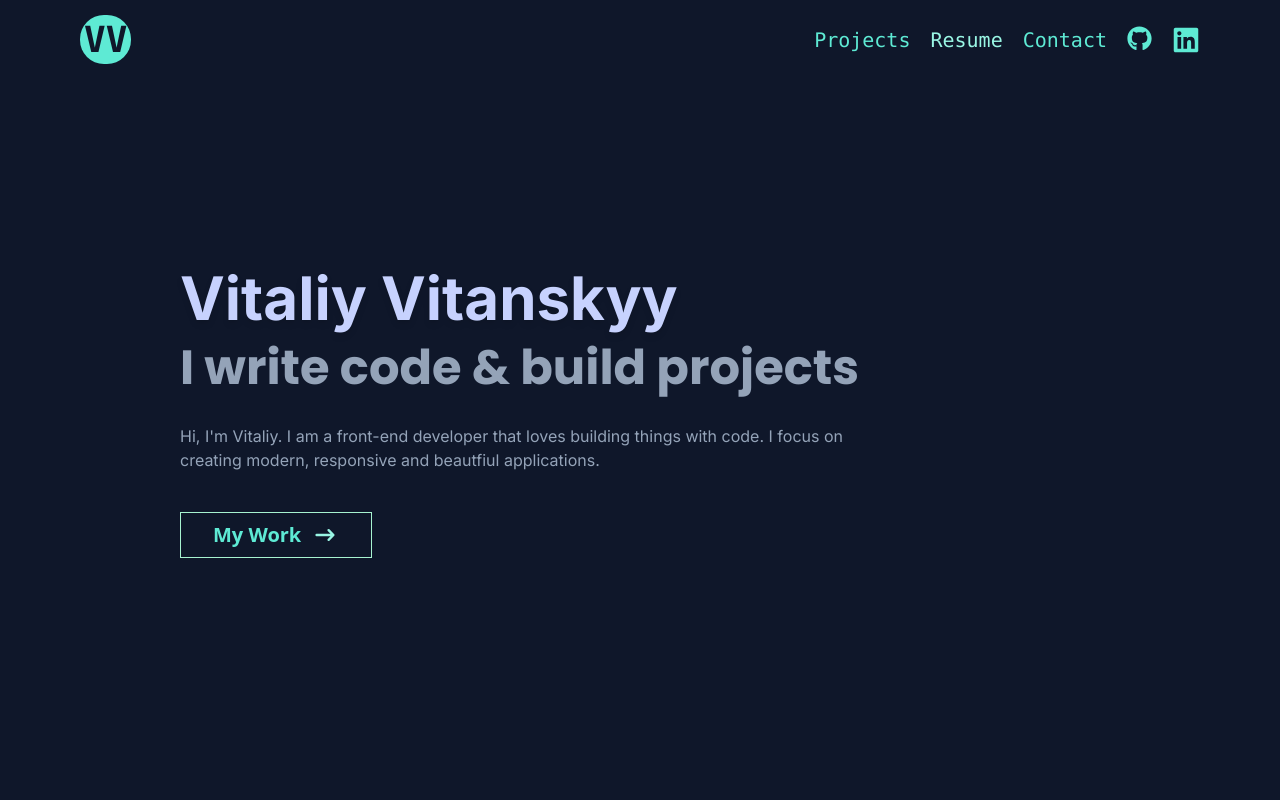
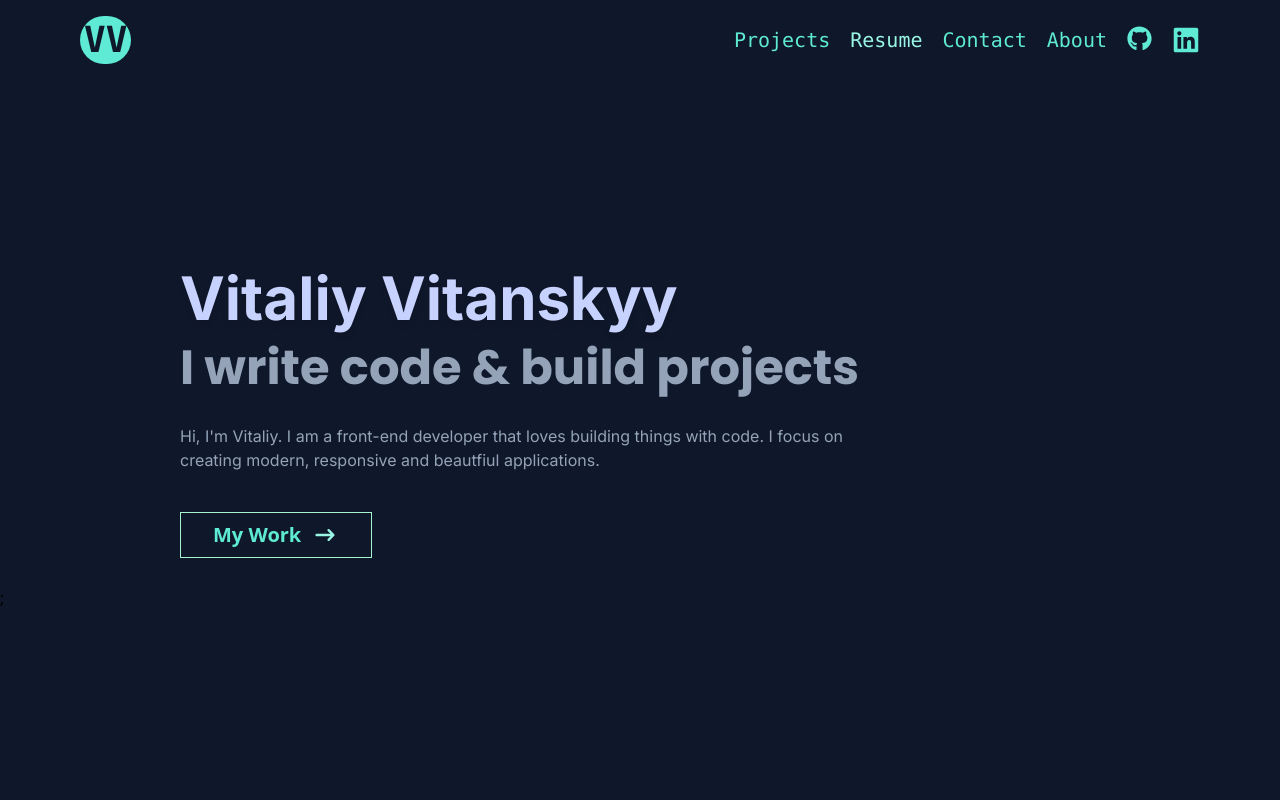
Before and after one commit to VitaliyV22/portfolio-v2, a React (Vite) app: page / in a window 1280 px wide. Shown: the top 800 px of the page. Built offline with nearby package versions, Linux system fonts and the light colour scheme.

Commit message:
added animations with framer-motion

```diff
--- a/package.json
+++ b/package.json
@@ -10,6 +10,7 @@
     "preview": "vite preview"
   },
   "dependencies": {
+    "framer-motion": "^11.0.20",
     "localforage": "^1.10.0",
     "match-sorter": "^6.3.4",
     "react": "^18.2.0",
--- a/src/components/About/About.jsx
+++ b/src/components/About/About.jsx
@@ -5,6 +5,7 @@ import Tailwind from "../../assets/tailwind.png";
 import react from "../../assets/react.png";
 import Js from "../../assets/icons8-javascript-480.png";
 import NextJs from "../../assets/next-js.svg";
+import { motion } from "framer-motion";
 
 export const About = () => {
   const skills = [
@@ -17,39 +18,32 @@ export const About = () => {
   ];
 
   return (
-    <div>
-      <div className="lg:h-[70rem]  mx-auto px-4 lg:flex items-center justify-center gap-20">
+<div id="about">
+  <div className="lg:h-[70rem] mx-auto px-4 lg:flex items-center justify-center gap-20">
     <div className="lg:flex flex-col h-auto lg:w-1/2 justify-center items-start gap-3">
-          <h2 className="text-4xl my-5 font-bold">About Me</h2>
+      <motion.h2 initial={{ opacity: 0, x: -100 }} animate={{ opacity: 1, x: 0 }} transition={{ delay: 0.2, duration: 0.5 }} className="text-4xl my-5 font-bold">About Me</motion.h2>
       <div className="lg:flex flex-col gap-5">
-            <div>
+        <motion.div initial={{ opacity: 0, x: -100 }} animate={{ opacity: 1, x: 0 }} transition={{ delay: 0.4, duration: 0.5 }} >
           <p className=" max-w-[700px]">
-                I bring a distinctive perspective to front-end software
-                development, having transitioned from a
+            I bring a distinctive perspective to front-end software development, having transitioned from a
             <span className="text-teal-200">
-                  robust background in banking to cultivate a passion for
-                  coding.
+              robust background in banking to cultivate a passion for coding.
             </span>
           </p>
-            </div>
-            <div>
+        </motion.div>
+        <motion.div initial={{ opacity: 0, x: -100 }} animate={{ opacity: 1, x: 0 }} transition={{ delay: 0.6, duration: 0.5 }} >
           <p className="py-8 max-w-[700px]">
-                My proficiency in analytical thinking, and experience in the
-                financial sector, complements my creative process in designing
-                <span className="text-teal-200">seamless user experiences</span>
-                . I am committed to continuous improvement and the learning of
-                new technologies.
+            My proficiency in analytical thinking, and experience in the financial sector, complements my creative process in designing
+            <span className="text-teal-200">seamless user experiences</span>. I am committed to continuous improvement and the learning of new technologies.
           </p>
-            </div>
-            <div>
+        </motion.div>
+        <motion.div initial={{ opacity: 0, x: -100 }} animate={{ opacity: 1, x: 0 }} transition={{ delay: 0.8, duration: 0.5 }} >
           <p>
             <span className="text-teal-200">
               When I'm not looking at the screen
-                </span>
-                , I devote my free time to music production, working out, and
-                playing Catan with my friends.
+            </span>, I devote my free time to music production, working out, and playing Catan with my friends.
           </p>
-            </div>
+        </motion.div>
       </div>
     </div>
     <div
@@ -67,15 +61,9 @@ export const About = () => {
               target="_blank"
               rel="noopener noreferrer"
             >
-                  <img
-                    src={skill.Image}
-                    alt={skill.name}
-                    className="w-10 mx-auto transition hover:translate-x-3"
-                  />
+              <motion.img initial={{ opacity: 0, x: -100 }} animate={{ opacity: 1, x: 0 }} transition={{ delay: index * 0.1 + 1, duration: 0.8 }} src={skill.Image} alt={skill.name} className="w-10 mx-auto transition hover:translate-x-3" />
             </div>
-                <li className="text-teal-200 font-inter font-bold px-5">
-                  {skill.name}
-                </li>
+            <motion.li initial={{ opacity: 0, x: -100 }} animate={{ opacity: 1, x: 0 }} transition={{ delay: index * 0.1 + 1, duration: 0.8 }} className="text-teal-200 font-inter font-bold px-5">{skill.name}</motion.li>
           </ul>
         ))}
       </div>
--- a/src/components/Contact/Contact.jsx
+++ b/src/components/Contact/Contact.jsx
@@ -23,7 +23,7 @@ export const Contact = () => {
           Say hello
         </a>
       </div>
-      <div className="flex gap-2 w-auto mt-5 items-center justify-center  ">
+      <div className="flex gap-5 pt-5 w-auto mt-5 items-center justify-center  ">
         <div>
           {" "}
           <Link className="cursor-pointer" to="navbar"
--- a/src/components/Header/Header.jsx
+++ b/src/components/Header/Header.jsx
@@ -1,6 +1,7 @@
 import React, { useState } from "react";
 import { FaBars, FaTimes, FaGithub, FaLinkedin } from "react-icons/fa";
 import { Link } from "react-scroll";
+import { motion } from "framer-motion";
 
 export const Header = () => {
   const [nav, setNav] = useState(false);
@@ -9,20 +10,27 @@ export const Header = () => {
   return (
     <div
       id="navbar"
-      className="w-full h-[80px] lg:flex items-center font-mono justify-between px-20 "
+      className="w-full  h-[80px] lg:flex items-center font-mono justify-between px-20 "
     >
       {/* menu */}
-
-      <div className="hidden  lg:flex items-center font-mono gap-5  lg:w-full  h-auto">
-        <Link to="home" smooth={true} duration={500}>
-          <a className="z-200 text-4xl font-bold bg-teal-300 rounded-3xl p-1 cursor-pointer transition duration-300 ease-in-out transform text-slate-900 hover:scale-100 ">
-            VV
-          </a>
-        </Link>
-      </div>
-      <div className="lg:flex hidden gap-5 text-xl">
+      <motion.div
+        initial={{ opacity: 0, x: 100 }}
+        animate={{ opacity: 1, x: 0 }}
+        transition={{ duration: 0.5 }}
+        className="hidden lg:flex items-center font-mono gap-5 lg:w-full h-auto"
+      >
+        <div className="z-200 text-4xl font-bold bg-teal-300 rounded-3xl p-1  transition duration-300 ease-in-out transform text-slate-900 hover:scale-100 ">
+          VV
+        </div>
+      </motion.div>
+      <motion.div
+        initial={{ opacity: 0, x: 100 }}
+        animate={{ opacity: 1, x: 0 }}
+        transition={{ duration: 0.5, delay: 0.2 }}
+        className="lg:flex hidden gap-5 text-xl"
+      >
         <Link
-          to="/work"
+          to="work"
           smooth={true}
           duration={500}
           className="text-teal-200 z-200  transition duration-300 ease-in-out transform cursor-pointer   hover:scale-100 "
@@ -38,17 +46,24 @@ export const Header = () => {
           Resume
         </a>
         <Link
-          to="/contact"
+          to="contact"
           smooth={true}
           duration={500}
           className="text-teal-200  z-200  transition duration-300 ease-in-out transform cursor-pointer    hover:scale-100 "
         >
           <a>Contact</a>
         </Link>
+        <Link
+          to="about"
+          smooth={true}
+          duration={500}
+          className="text-teal-200  z-200  transition duration-300 ease-in-out transform cursor-pointer    hover:scale-100 "
+        >
+          <a>About</a>
+        </Link>
         <a
           className="hover:text-white   text-teal-300"
-          href="https://github.com/VitaliyV22
-      "
+          href="https://github.com/VitaliyV22"
           target="_blank"
         >
           {" "}
@@ -56,44 +71,45 @@ export const Header = () => {
         </a>
         <a
           className="hover:text-white   text-teal-300"
-          href="https://www.linkedin.com/in/vitaliy-vitanskyy/
-      "
+          href="https://www.linkedin.com/in/vitaliy-vitanskyy/"
           target="_blank"
         >
           {" "}
           <FaLinkedin size={28} />{" "}
         </a>
-      </div>
+      </motion.div>
 
       {/* mobile menu */}
-      <div>
+      <motion.div
+        initial={{ opacity: 0, x: 100 }}
+        animate={{ opacity: 1, x: 0 }}
+        transition={{ duration: 0.5, delay: 0.4 }}
+      >
         <ul
           className={
             !nav
               ? "hidden"
-              : "absolute bg-emerald-800 border font-bold top-0 left-0 w-[20rem]  h-[30rem] flex flex-col items-start z-200 p-10 gap-10  "
+              : "absolute bg-emerald-800 border font-bold top-0 left-0 w-[20rem] h-[30rem] flex flex-col items-start z-200 p-10 gap-10"
           }
         >
           <Link>
             {" "}
-            <li className="  py-4 border p-2 text-white  text-4xl">Projects</li>
+            <li className="py-4 border p-2 text-white text-4xl">Projects</li>
           </Link>
           <Link>
             {" "}
-            <li className=" py-4  border p-2 text-white text-4xl">Resume</li>
+            <li className="py-4 border p-2 text-white text-4xl">Resume</li>
           </Link>
           <Link>
             {" "}
-            <li className=" py-2  border p-5 text-white text-4xl">Contact</li>
+            <li className="py-2 border p-5 text-white text-4xl">Contact</li>
           </Link>
           <Link>
             {" "}
-            <li className="  py-2  border p-5 text-white text-4xl">
-              Projects
-            </li>
+            <li className="py-2 border p-5 text-white text-4xl">Projects</li>
           </Link>
         </ul>
-      </div>
+      </motion.div>
 
       {/* hamburger */}
       <div onClick={handleClick} className="lg:hidden z-10 ">
--- a/src/components/Home/Home.jsx
+++ b/src/components/Home/Home.jsx
@@ -1,24 +1,30 @@
 import React from "react";
 import { HiArrowNarrowRight } from "react-icons/hi";
 import { Link } from "react-scroll";
-
+import { motion } from "framer-motion"
 export const Home = () => {
   return (
     <>
       <div>
-        <div className="  lg:flex flex-col justify-center items-start h-full p-5  lg:ml-40 mt-40">
+  <div className="lg:flex flex-col justify-center items-start h-full p-5 lg:ml-40 mt-40">
     <div>
-            {" "}
+
+      <motion.div initial={{ opacity: 0, y: -110 }} animate={{ opacity: 1, y: 0 }} transition={{ duration: 0.7 }} >
         <h2 className="mt-2 drop-shadow-md">Vitaliy Vitanskyy</h2>
+      </motion.div>
+      <motion.div initial={{ opacity: 0, y: -80 }} animate={{ opacity: 1, y: 0 }} transition={{ duration: 0.5 }} >
         <h3 className="mt-4 font-bold">I write code & build projects</h3>
+      </motion.div>
+      <motion.div initial={{ opacity: 0, y: -50 }} animate={{ opacity: 1, y: 0 }} transition={{ duration: 0.9 }} >
         <p className="py-8 max-w-[700px]">
           Hi, I'm Vitaliy. I am a front-end developer that loves building
           things with code. I focus on creating modern, responsive and
           beautfiul applications.
         </p>
+      </motion.div>
+    </div>
     <div>
-              <div className="w-48 cursor-pointer">
-                {" "}
+      <motion.div className="w-48 cursor-pointer">
         <Link
           className="z-200 font-bold group border border-emerald-200 transition hover:-translate-y-1 hover:bg-emerald-600 px-8 py-2 my-2 text-xl flex items-center "
           to="work"
@@ -30,12 +36,10 @@ export const Home = () => {
             <HiArrowNarrowRight />
           </span>
         </Link>{" "}
+      </motion.div>
     </div>
   </div>
-          </div>
-        </div>
-
-      </div>
+</div>;
     </>
   );
 };
```
Also changed, not shown: 2 other files (tests, documents, lock files or other folders). Lines whose indentation alone changed are shown as unchanged.
